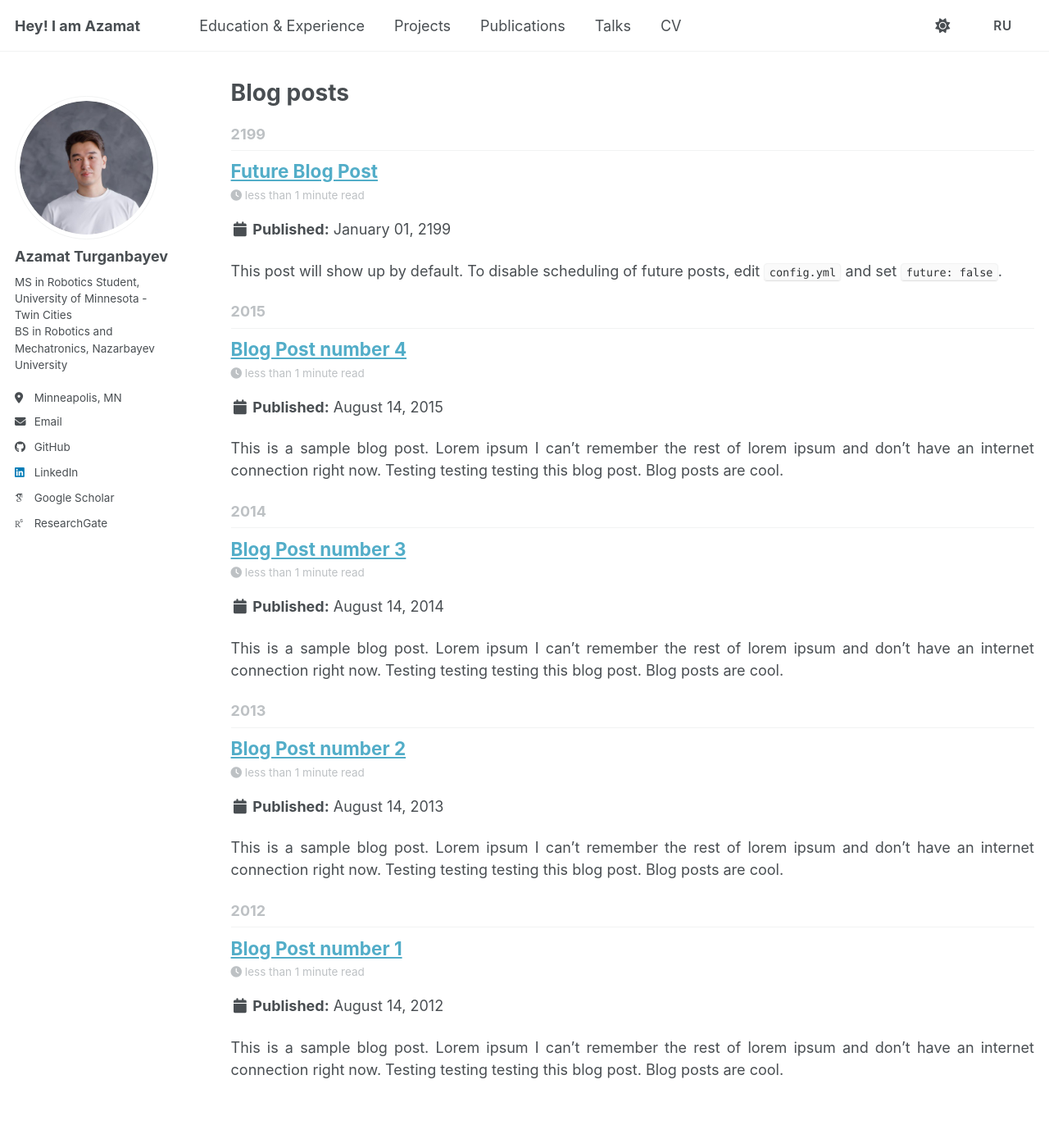
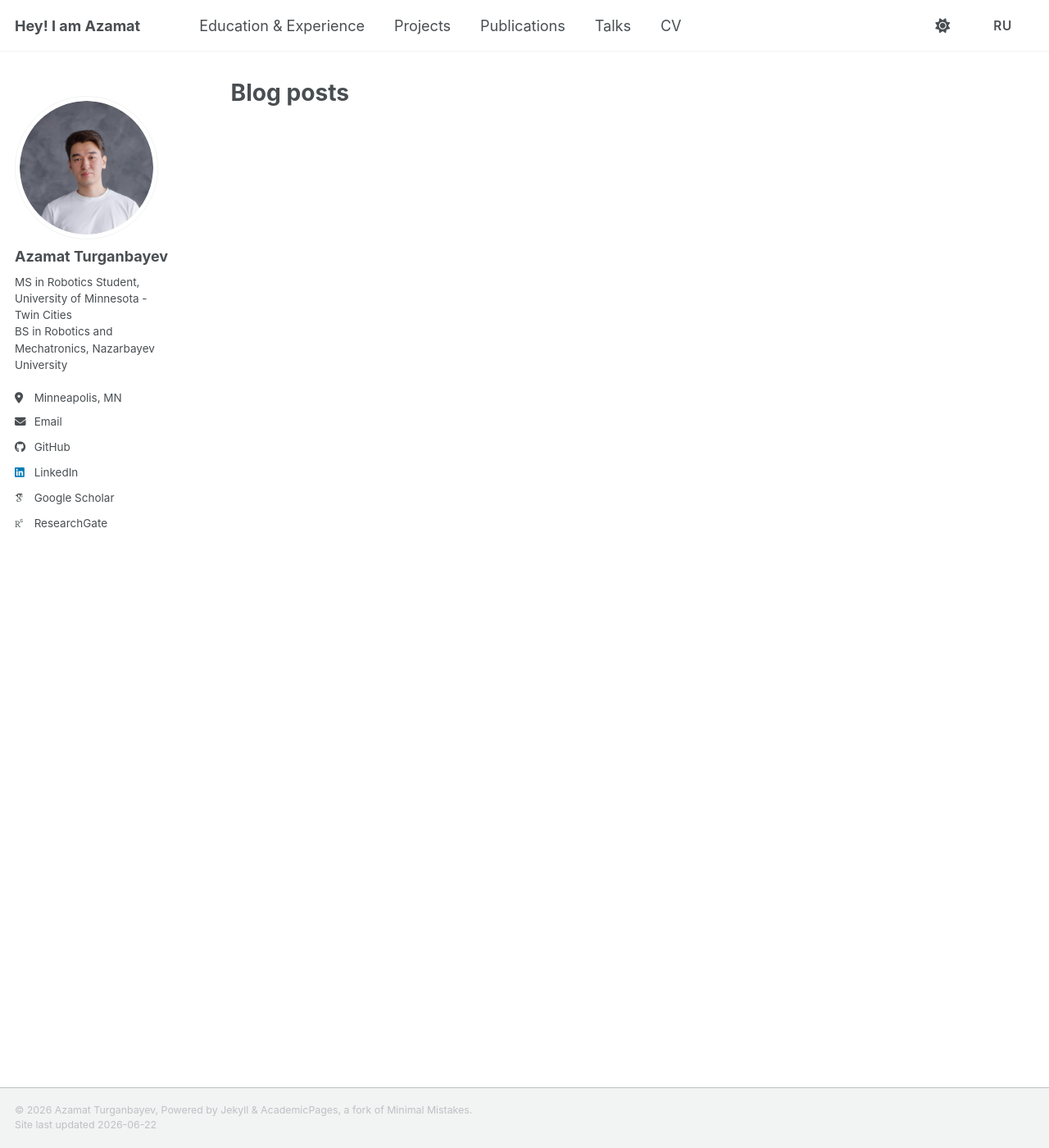
Before and after one commit to aturganbayev/aturganbayev-website-old, a Jekyll site: the page built from _pages/year-archive.html, in a window 1280 px wide and 1400 px high. Shown: the whole window at 82% size. Built offline with Jekyll 4.4.1, drawn with Linux system fonts in a browser that asks for light colours; some web fonts are replaced; a script bundle is joined from its source files by our own code; library files that are not in the unit come from our copies.

Commit message:
minor changes

```diff
--- a/_includes/footer/custom.html
+++ b/_includes/footer/custom.html
@@ -1,6 +1,4 @@
 <!-- start custom footer snippets -->
-
-<a href="/sitemap/">Sitemap</a>
 
 {% comment %}
   MathJax & Mermaid disabled: no page uses math equations or diagrams, so these
--- a/_pages/sitemap.md
+++ /dev/null
@@ -1,37 +0,0 @@
----
-layout: archive
-title: "Sitemap"
-permalink: /sitemap/
-author_profile: true
----
-
-{% include base_path %}
-
-A list of all the posts and pages found on the site. For you robots out there, there is an [XML version]({{ base_path }}/sitemap.xml) available for digesting as well.
-
-<h2>Pages</h2>
-{% for post in site.pages %}
-  {% include archive-single.html %}
-{% endfor %}
-
-<h2>Posts</h2>
-{% for post in site.posts %}
-  {% include archive-single.html %}
-{% endfor %}
-
-{% capture written_label %}'None'{% endcapture %}
-
-{% for collection in site.collections %}
-{% unless collection.output == false or collection.label == "posts" %}
-  {% capture label %}{{ collection.label }}{% endcapture %}
-  {% if label != written_label %}
-  <h2>{{ label }}</h2>
-  {% capture written_label %}{{ label }}{% endcapture %}
-  {% endif %}
-{% endunless %}
-{% for post in collection.docs %}
-  {% unless collection.output == false or collection.label == "posts" %}
-  {% include archive-single.html %}
-  {% endunless %}
-{% endfor %}
-{% endfor %}
--- a/_posts/2012-08-14-blog-post-1.md
+++ /dev/null
@@ -1,20 +0,0 @@
----
-title: 'Blog Post number 1'
-date: 2012-08-14
-permalink: /posts/2012/08/blog-post-1/
-tags:
-  - cool posts
-  - category1
-  - category2
----
-
-This is a sample blog post. Lorem ipsum I can't remember the rest of lorem ipsum and don't have an internet connection right now. Testing testing testing this blog post. Blog posts are cool.
-
-Headings are cool
-======
-
-You can have many headings
-======
-
-Aren't headings cool?
-------
--- a/_posts/2013-08-14-blog-post-2.md
+++ /dev/null
@@ -1,20 +0,0 @@
----
-title: 'Blog Post number 2'
-date: 2013-08-14
-permalink: /posts/2013/08/blog-post-2/
-tags:
-  - cool posts
-  - category1
-  - category2
----
-
-This is a sample blog post. Lorem ipsum I can't remember the rest of lorem ipsum and don't have an internet connection right now. Testing testing testing this blog post. Blog posts are cool.
-
-Headings are cool
-======
-
-You can have many headings
-======
-
-Aren't headings cool?
-------
--- a/_posts/2014-08-14-blog-post-3.md
+++ /dev/null
@@ -1,20 +0,0 @@
----
-title: 'Blog Post number 3'
-date: 2014-08-14
-permalink: /posts/2014/08/blog-post-3/
-tags:
-  - cool posts
-  - category1
-  - category2
----
-
-This is a sample blog post. Lorem ipsum I can't remember the rest of lorem ipsum and don't have an internet connection right now. Testing testing testing this blog post. Blog posts are cool.
-
-Headings are cool
-======
-
-You can have many headings
-======
-
-Aren't headings cool?
-------
--- a/_posts/2199-01-01-future-post.md
+++ /dev/null
@@ -1,11 +0,0 @@
----
-title: 'Future Blog Post'
-date: 2199-01-01
-permalink: /posts/2012/08/blog-post-4/
-tags:
-  - cool posts
-  - category1
-  - category2
----
-
-This post will show up by default. To disable scheduling of future posts, edit `config.yml` and set `future: false`.
```
Also changed, not shown: _pages/terms.md (deleted, +0 -39 lines), _posts/2015-08-14-blog-post-4.md (deleted, +0 -20 lines).
